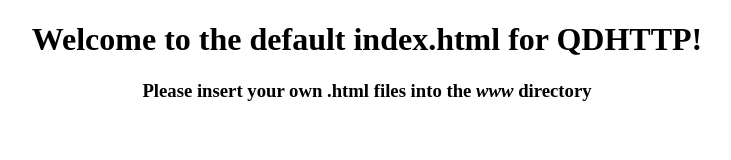
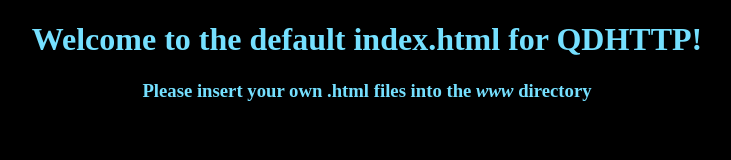
Before and after one commit to Vild/QDHTTP, a plain HTML site: page www/index.html in a window 1280 px wide. Shown: the whole page, without its empty margins (273-1004 px from the left). Drawn offline with Linux system fonts and the light colour scheme.

Commit message:
Moved css to a external file, for future tests
Signed-off-by: Dan Printzell <xwildn00bx@gmail.com>

```diff
--- /dev/null
+++ b/www/css/style.css
@@ -0,0 +1,8 @@
+body {
+		background-color: black;
+		color: #75E0FF;
+}
+
+#content {
+		text-align: center;
+}
--- a/www/index.html
+++ b/www/index.html
@@ -2,9 +2,8 @@
 <html>
 	<head>
 		<title>Default index.html for QDHTTP</title>
-		<style type="text/css">
-			#content { text-align: center; }
-		</style>
+		<meta http-equiv="content-type" content="text/html; charset=UTF-8">
+		<link rel="stylesheet" href="css/style.css">
 	</head>
 	<body>
 		<div id="content">
```
